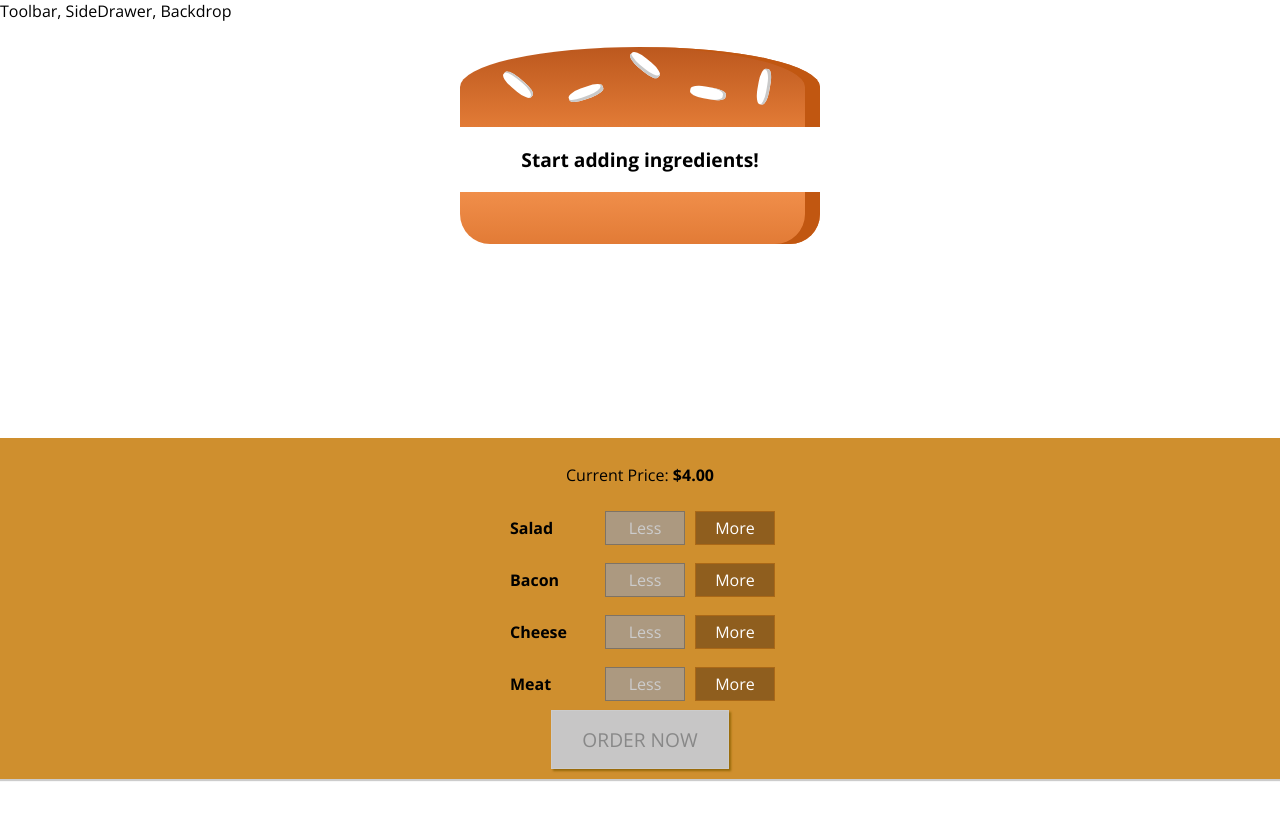
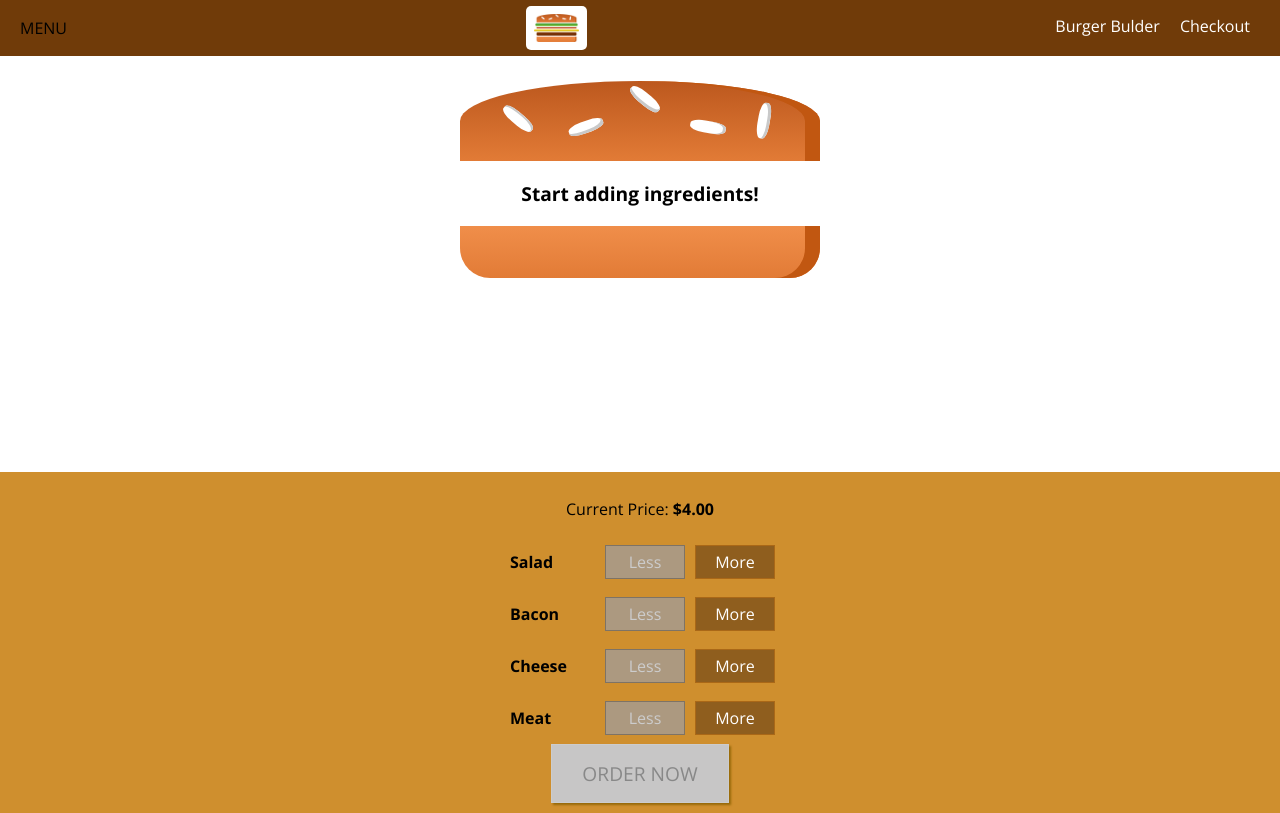
Before and after one commit to petestewart/react-burger-builder-udemy-class, a React (Create React App) app: page / in a window 1280 px wide. Built offline with nearby package versions, Linux system fonts and the light colour scheme.

Commit message:
basic navbar displays

```diff
--- a/src/components/Layout/Layout.css
+++ b/src/components/Layout/Layout.css
@@ -1,3 +1,3 @@
 .Content {
-  margin-top: 16px;
+  margin-top: 72px;
 }
--- a/src/components/Layout/Layout.js
+++ b/src/components/Layout/Layout.js
@@ -1,11 +1,13 @@
 import React from 'react';
 import Aux from '../../hoc/Aux';
+
+import Toolbar from '../Navigation/Toolbar/Toolbar';
 
 import './Layout.css';
 
 const layout = (props) => (
   <Aux>
-    <div>Toolbar, SideDrawer, Backdrop</div>
+    <Toolbar />
     <main className={'Content'}>
       {props.children}
     </main>
--- /dev/null
+++ b/src/components/Logo/Logo.css
@@ -0,0 +1,11 @@
+.Logo {
+  background-color: white;
+  padding: 8px;
+  height: 80%;
+  box-sizing: border-box;
+  border-radius: 5px;
+}
+
+.Logo img {
+  height: 100%;
+}
--- /dev/null
+++ b/src/components/Logo/Logo.js
@@ -0,0 +1,13 @@
+import React from 'react';
+
+import burgerLogo from '../../assets/images/burger-logo.png';
+
+import './Logo.css';
+
+const logo = (props) => (
+    <div className="Logo">
+      <img src={burgerLogo} alt="BurgerBuilder"/>
+    </div>
+);
+
+export default logo;
--- /dev/null
+++ b/src/components/Navigation/NavagationItems/NavagationItems.js
@@ -0,0 +1,14 @@
+import React from 'react';
+
+import NavigationItem from './NavigationItem/NavigationItem';
+
+import './NavigationItems.css';
+
+const navigationItems = (props) => (
+    <ul className="NavigationItems">
+        <NavigationItem link="/" active>Burger Bulder</NavigationItem>
+        <NavigationItem link="/">Checkout</NavigationItem>
+    </ul>
+);
+
+export default navigationItems;
--- /dev/null
+++ b/src/components/Navigation/NavagationItems/NavigationItem/NavigationItem.js
@@ -0,0 +1,13 @@
+import React from 'react';
+
+import './NavigationItem.scss';
+
+const navigationItem = (props) => (
+    <div>
+      <li className="NavigationItem">
+        <a href={props.link} className={props.active ? 'active' : null}>{props.children}</a>
+      </li>
+    </div>
+);
+
+export default navigationItem;
--- /dev/null
+++ b/src/components/Navigation/NavagationItems/NavigationItem/NavigationItem.scss
@@ -0,0 +1,23 @@
+.NavigationItem {
+  margin: 0;
+  box-sizing: border-box;
+  display: flex;
+  height: 100%;
+  align-items: center;
+
+    a {
+      color: white;
+      text-decoration: none;
+      height: 100%;
+      padding: 16px 10px;
+      border-bottom: 4px solid transparent;
+      box-sizing: border-box;
+      display: block;
+    }
+}
+
+.NavigationItem a:hover, a:active {
+  background-color: #8F5C2C;
+  border-bottom: 4px solid #40A4c8;
+  color: white;
+}
--- /dev/null
+++ b/src/components/Navigation/NavagationItems/NavigationItems.css
@@ -0,0 +1,8 @@
+.NavigationItems {
+  margin: 0;
+  padding: 0;
+  list-style: none;
+  display: flex;
+  align-items: center;
+  height: 100%;
+}
--- /dev/null
+++ b/src/components/Navigation/Toolbar/Toolbar.css
@@ -0,0 +1,18 @@
+.Toolbar {
+  height: 56px;
+  width: 100%;
+  position: fixed;
+  top: 0;
+  left: 0;
+  background-color: #703B09;
+  display: flex;
+  justify-content: space-between;
+  align-items: center;
+  padding: 0 20px;
+  box-sizing: border-box;
+  z-index: 90;
+}
+
+.Toolbar nav {
+  height: 100%;
+}
--- /dev/null
+++ b/src/components/Navigation/Toolbar/Toolbar.js
@@ -0,0 +1,18 @@
+import React from 'react';
+
+import NavigationItems from '../NavagationItems/NavagationItems';
+import Logo from '../../Logo/Logo';
+
+import './Toolbar.css';
+
+const toolbar = (props) => (
+    <header className="Toolbar">
+      <div>MENU</div>
+      <Logo />
+      <nav>
+        <NavigationItems />
+      </nav>
+    </header>
+);
+
+export default toolbar;
```
Also changed, not shown: src/assets/images/burger-logo.png (added).
